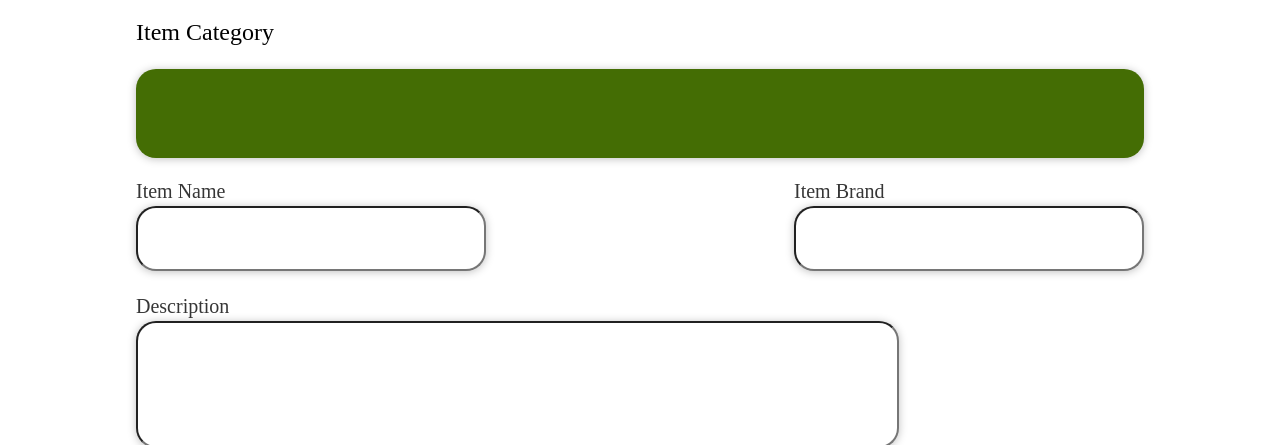
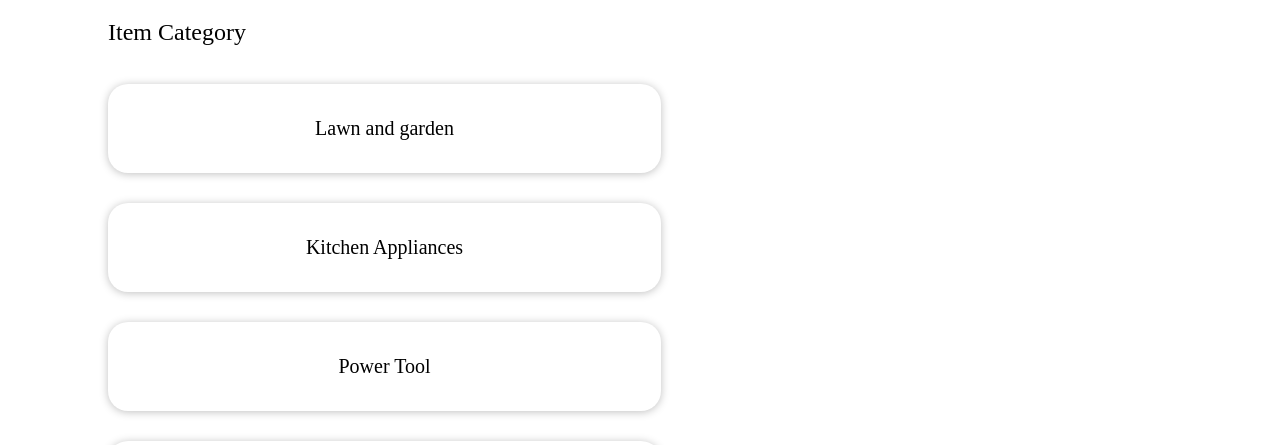
Before and after one commit to syk2021/hackmit22, a React (Create React App) app in the folder client/toolshare/: page /add in a window 1280 px wide. Shown: the part 507-952 px from the top of the page. Built offline with nearby package versions, Linux system fonts and the light colour scheme.

Commit message:
add page

```diff
--- a/client/toolshare/src/App.js
+++ b/client/toolshare/src/App.js
@@ -2,7 +2,7 @@
 import HomePage from './pages/HomePage';
 import ItemPage from './pages/ItemPage';
 import ReservationsPage from './pages/ReservationsPage';
-import AddPage from './pages/AddPage';
+import AddPageCat from './pages/AddPageCat';
 import { Route, Routes } from 'react-router-dom';
 import Header from './components/Header';
 import Navbar from './components/Navbar';
@@ -16,7 +16,7 @@ function App() {
             <Route exact path = "/" element={<HomePage/>}/>
             <Route exact path = "/item" element={<ItemPage/>}/>
             <Route exact path ="/reservations" element={<ReservationsPage/>}/>
-            <Route exact path ="/add" element={<AddPage/>}/>
+            <Route exact path ="/add" element={<AddPageCat/>}/>
           </Routes>
     </>
   )
--- /dev/null
+++ b/client/toolshare/src/pages/AddPageCat.jsx
@@ -0,0 +1,20 @@
+import './pages-css/AddPageCat.css'
+
+const AddPageCat = () => {
+    return (
+        <div id='mainbodyaddpagecat'>
+            <div id='sharenewcat'>Share New Item</div>
+            <br/>
+            <div id='itemcat2'>Item Category</div>
+            <br/>
+            <div id='catboxes'>Lawn and garden</div>
+            <div id='catboxes'>Kitchen Appliances</div>
+            <div id='catboxes'>Power Tool</div>
+            <div id='catboxes'>Roof and ladders</div>
+            <div id='catboxes'>Generators</div>
+            <div id='catboxes'>Plumbing</div>
+        </div>
+    );
+};
+
+export default AddPageCat;
--- a/client/toolshare/src/pages/pages-css/AddPage.css
+++ b/client/toolshare/src/pages/pages-css/AddPage.css
@@ -1,7 +1,8 @@
 #mainbodyaddpage{
     display: grid;
     grid-template-columns: auto;
-    justify-content: space-around;
+    justify-content: left;
+    margin-left: 100px;
     padding-top: 50px;
 }
 #sharenew{
--- /dev/null
+++ b/client/toolshare/src/pages/pages-css/AddPageCat.css
@@ -0,0 +1,58 @@
+#mainbodyaddpagecat{
+    display: grid;
+    grid-template-columns: auto;
+    justify-content: left;
+    margin-left: 100px;
+    padding-top: 50px;
+}
+#sharenewcat{
+    width: 441px;
+    height: 37px;
+    font-family: 'Poppins';
+    font-style: normal;
+    font-weight: 600;
+    font-size: 36px;
+    line-height: 54px;
+
+    color: #000000;
+    }
+
+#itemcat2{
+    width: 441px;
+    height: 37px;
+    font-family: 'Poppins';
+    font-style: normal;
+    font-weight: 500;
+    font-size: 24px;
+    line-height: 36px;
+
+    color: #000000;
+}
+#catboxes{
+    width: 553px;
+    height: 89px;
+
+    background: #FFFFFF;
+    box-shadow: 0px 1px 9px rgba(0, 0, 0, 0.25);
+    border-radius: 20px;
+    text-align: center;
+    vertical-align: middle;
+    line-height: 89px;
+    font-family: 'Poppins';
+font-style: normal;
+font-weight: 500;
+font-size: 20px;
+color: #000000;
+margin: 15px;
+margin-left: 0px;
+}
+/* need to  add a hover function */
+#catboxes:hover{
+    width: 1008px;
+    height: 89px;
+    transition: .5s ease;
+    background: #446D04;
+    box-shadow: 0px 1px 9px rgba(0, 0, 0, 0.25);
+border-radius: 20px;
+color: white;
+}
```
